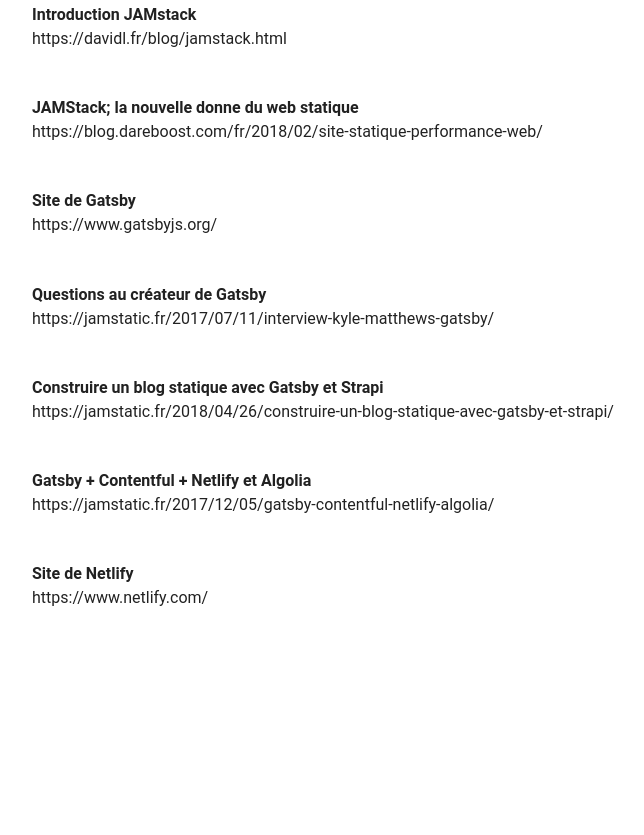
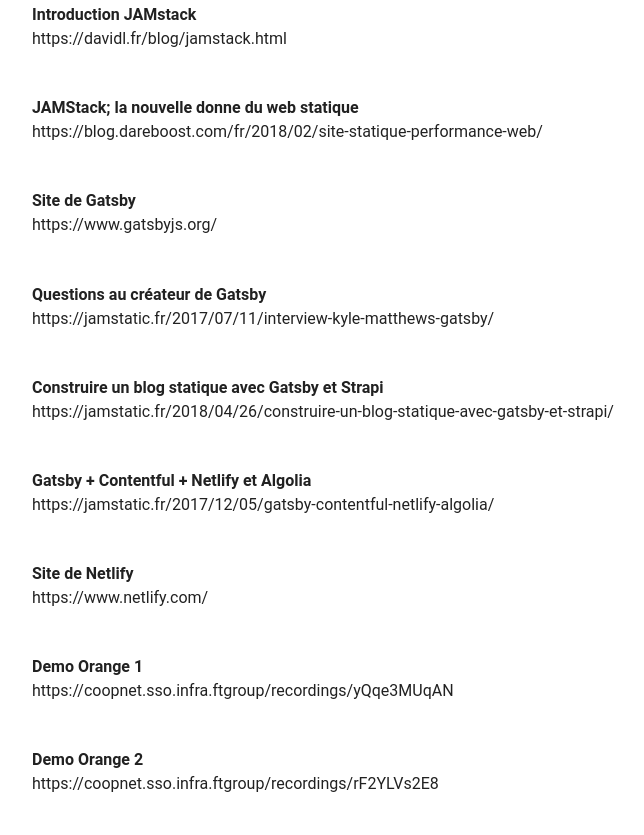
Before and after one commit to JFeremy/demo_Gatsby, a Gatsby site: page /sources in a window 1280 px wide. Shown: the part 428-1263 px from the top of the page, without its empty margins (309-953 px from the left). Before the commit the page ends 1080 px from the top, so only its background shows below. Built offline with nearby package versions, Linux system fonts and the light colour scheme; Gatsby itself is replaced by a stand-in of ours.

Commit message:
Ajouter source

```diff
--- a/src/pages/sources.js
+++ b/src/pages/sources.js
@@ -28,7 +28,10 @@
         'Questions au créateur de Gatsby': 'https://jamstatic.fr/2017/07/11/interview-kyle-matthews-gatsby/',
         'Construire un blog statique avec Gatsby et Strapi': 'https://jamstatic.fr/2018/04/26/construire-un-blog-statique-avec-gatsby-et-strapi/',
         'Gatsby + Contentful + Netlify et Algolia': 'https://jamstatic.fr/2017/12/05/gatsby-contentful-netlify-algolia/',
-        'Site de Netlify': 'https://www.netlify.com/'
+        'Site de Netlify': 'https://www.netlify.com/',
+        'Demo Orange 1' : 'https://coopnet.sso.infra.ftgroup/recordings/yQqe3MUqAN',
+        'Demo Orange 2' :'https://coopnet.sso.infra.ftgroup/recordings/rF2YLVs2E8'
+
     }
     return (
         <Layout>
```
